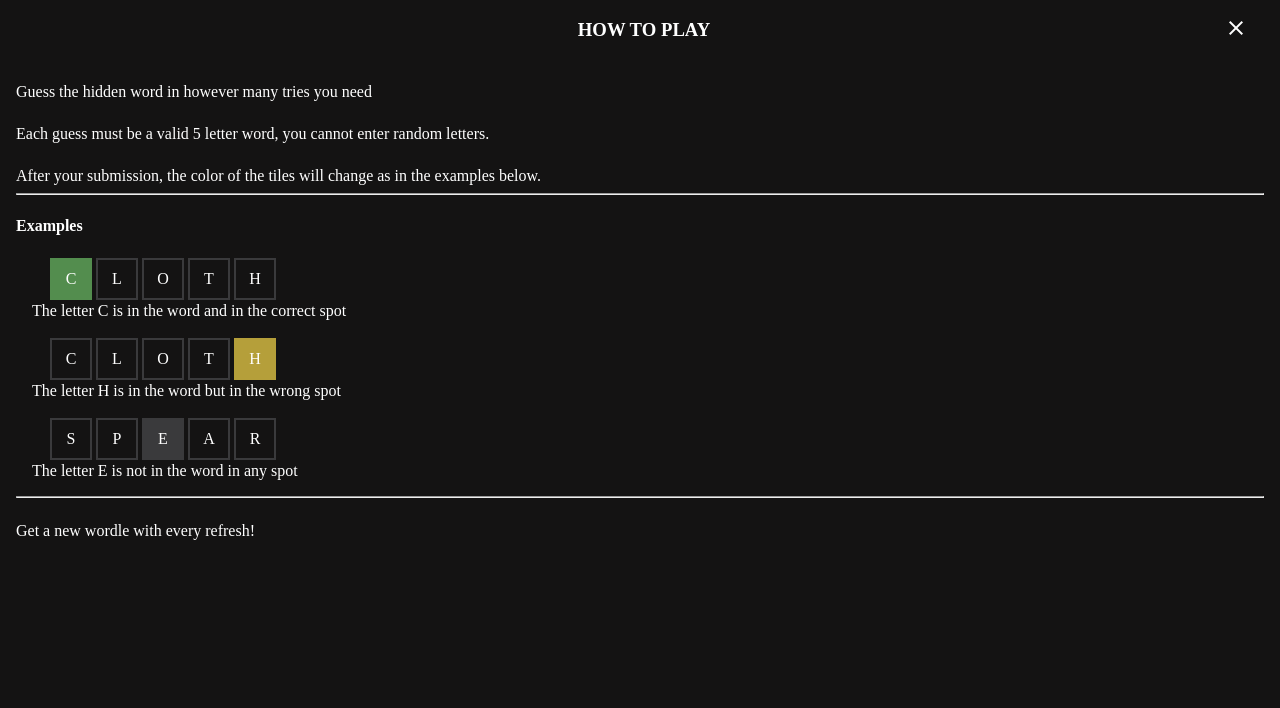
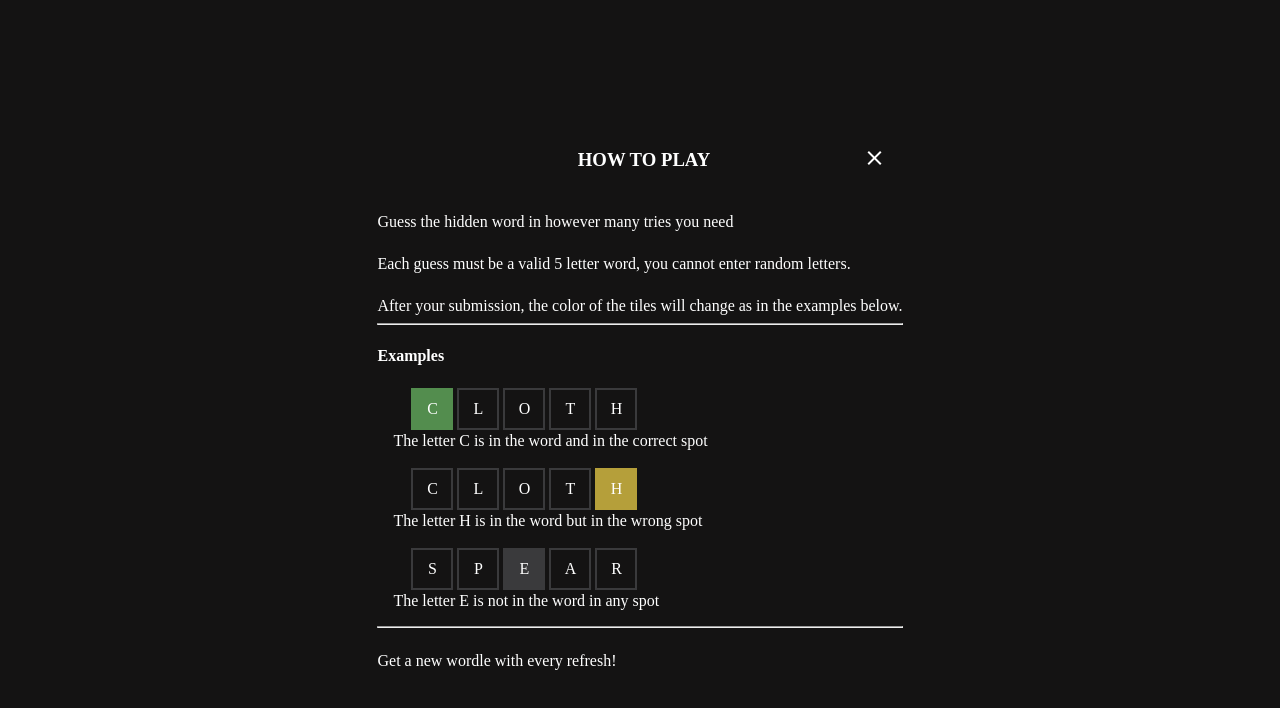
Before and after one commit to Ken-mbira/endless_wordle, a plain HTML site: page help.html in a window 1280 px wide. Drawn offline with Linux system fonts and the light colour scheme.

```diff
--- a/help.css
+++ b/help.css
@@ -52,8 +52,10 @@
 
 
 #help-section {
+    display: flex;
     justify-content: center;
     height: 100%;
+    align-items: center;
     background-color: rgb(20, 19, 19);
     color: white;
 }
--- a/help.html
+++ b/help.html
@@ -18,7 +18,7 @@
     <link rel="preconnect" href="https://fonts.gstatic.com" crossorigin>
     <link href="https://fonts.googleapis.com/css2?family=Open+Sans&display=swap" rel="stylesheet">
     <link rel="stylesheet" href="https://fonts.googleapis.com/icon?family=Material+Icons">
-    <title>Help | Endless Wordle</title>
+    <title>Endless Wordle | Help</title>
     <link href="help.css" rel="stylesheet">
 </head>
 <body>
--- a/index.css
+++ b/index.css
@@ -198,13 +198,6 @@
     }
 }
 
-#help-section {
-    justify-content: center;
-    height: 100%;
-    background-color: rgb(20, 19, 19);
-    color: white;
-}
-
 #finished-section {
     display: none;
     justify-content: center;
@@ -221,31 +214,6 @@
     display: flex;
     justify-content: center;
     margin-top: .5rem;
-}
-
-#help-section div {
-    padding-left: 1rem;
-    padding-right: 1rem
-}
-
-#help-title {
-    display: flex;
-    justify-content: space-between;
-    height: fit-content;
-    align-items: center
-}
-
-#close-help-tab {
-    cursor: pointer;
-}
-
-.margin-ps {
-    margin-top: 1.5rem;
-    font-size: 1rem
-}
-
-.examples {
-    margin-bottom: 1rem;
 }
 
 #message-display {
```
Also changed, not shown: gameBoard.js (+23 -16 lines), index.html (+3 -0 lines).
